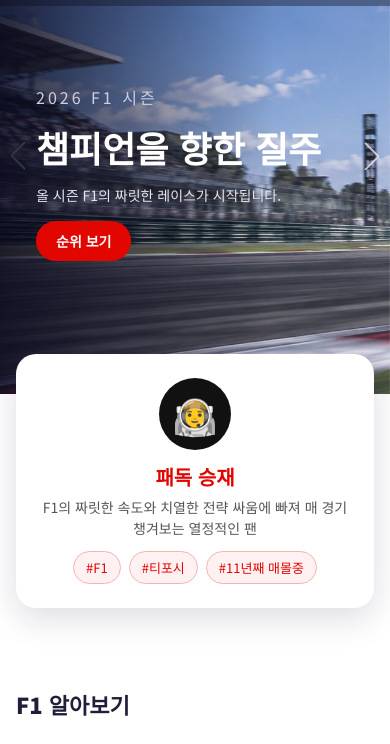
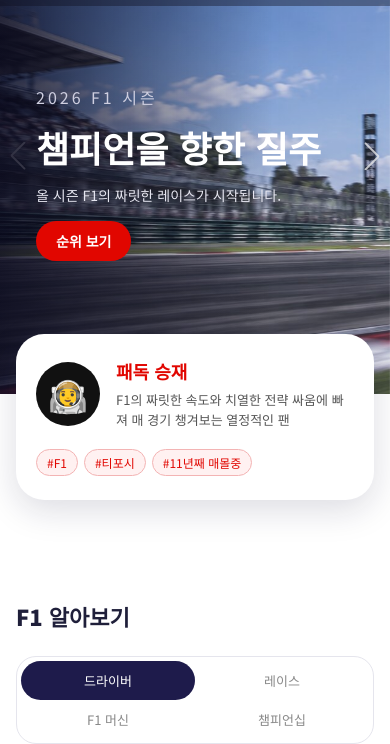
Before and after one commit to NaraCoffee/JavaScript-basic-testing, a plain HTML site: page index.html in a window 390 px wide. Shown: the part 66-810 px from the top of the page. Drawn offline with nearby package versions, Linux system fonts and the light colour scheme; grey boxes are pictures that could not be loaded.

Commit message:
모바일 notice 프로필 카드 데스크톱 가로형 배치 적용 - 2026-11-16 15:49

```diff
--- a/meda/media.css
+++ b/meda/media.css
@@ -109,10 +109,38 @@
     main { padding: 0 16px 40px; }
     .title { margin: 40px 0 24px; font-size: 22px; }
 
-    .notice { flex-direction: column; gap: 12px; top: -40px; padding: 24px 20px; border-radius: 20px; text-align: center; }
-    .avatar { flex: none; }
-    .notice-text { flex: none; width: 100%; }
-    .tags { justify-content: center; padding-left: 0; }
+    /* 데스크톱 버전처럼 가로(row) 레이아웃과 배너 겹침(-60px)을 유지한다. */
+    .notice {
+        flex-direction: row;
+        flex-wrap: wrap;
+        align-items: center;
+        text-align: left;
+        top: -60px;
+        gap: 16px;
+        padding: 24px 20px;
+        border-radius: 28px;
+    }
+    .avatar {
+        flex: 0 0 64px;
+        display: flex;
+        align-items: center;
+        justify-content: center;
+        width: 64px;
+        height: 64px;
+        font-size: 32px;
+    }
+    .notice-text { flex: 1; min-width: 0; }
+    .notice-text h2 { font-size: 18px; }
+    .notice-text p { font-size: 13px; }
+    .tags {
+        width: 100%;
+        padding-left: 0;
+        justify-content: flex-start;
+        flex-wrap: wrap;
+        gap: 6px;
+        margin-top: 4px;
+    }
+    .tags li { padding: 4px 10px; font-size: 12px; }
     .leader { flex-direction: column; align-items: stretch; gap: 16px; padding: 20px; border-radius: 20px; }
     .leader-photo { flex: none; margin: 0 auto; border-radius: 12px; }
     .leader-photo img { width: 100%; height: auto; }
```
